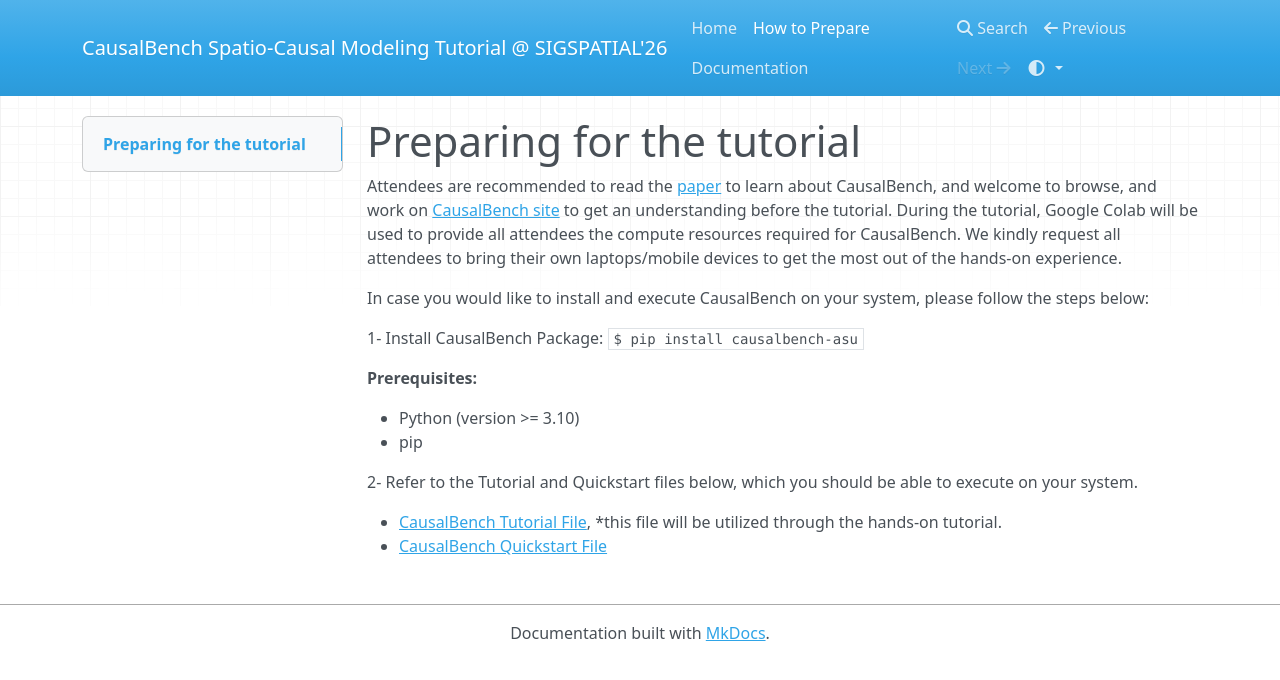
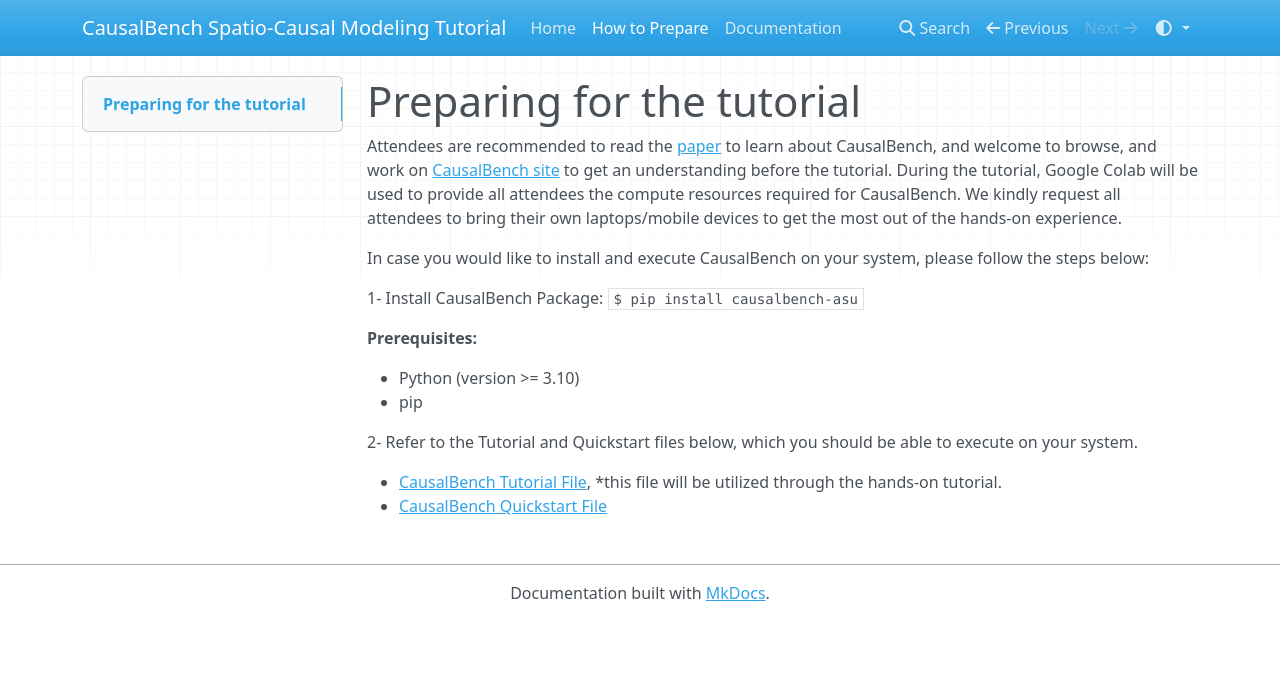
Before and after one commit to CausalBenchOrg/CausalBench-SpatialTutorial, an MkDocs documentation site: the page built from docs/prep.md, in a window 1280 px wide. Shown: the top 680 px of the page. Built offline with MkDocs 1.6.1, drawn with Linux system fonts in a browser that asks for light colours; nearby versions of some CDN libraries.

Commit message:
Update mkdocs.yml

```diff
--- a/mkdocs.yml
+++ b/mkdocs.yml
@@ -1,4 +1,4 @@
-site_name: CausalBench Spatio-Causal Modeling Tutorial @ SIGSPATIAL'26
+site_name: CausalBench Spatio-Causal Modeling Tutorial
 nav:
   - Home: index.md
   - How to Prepare: prep.md
```
